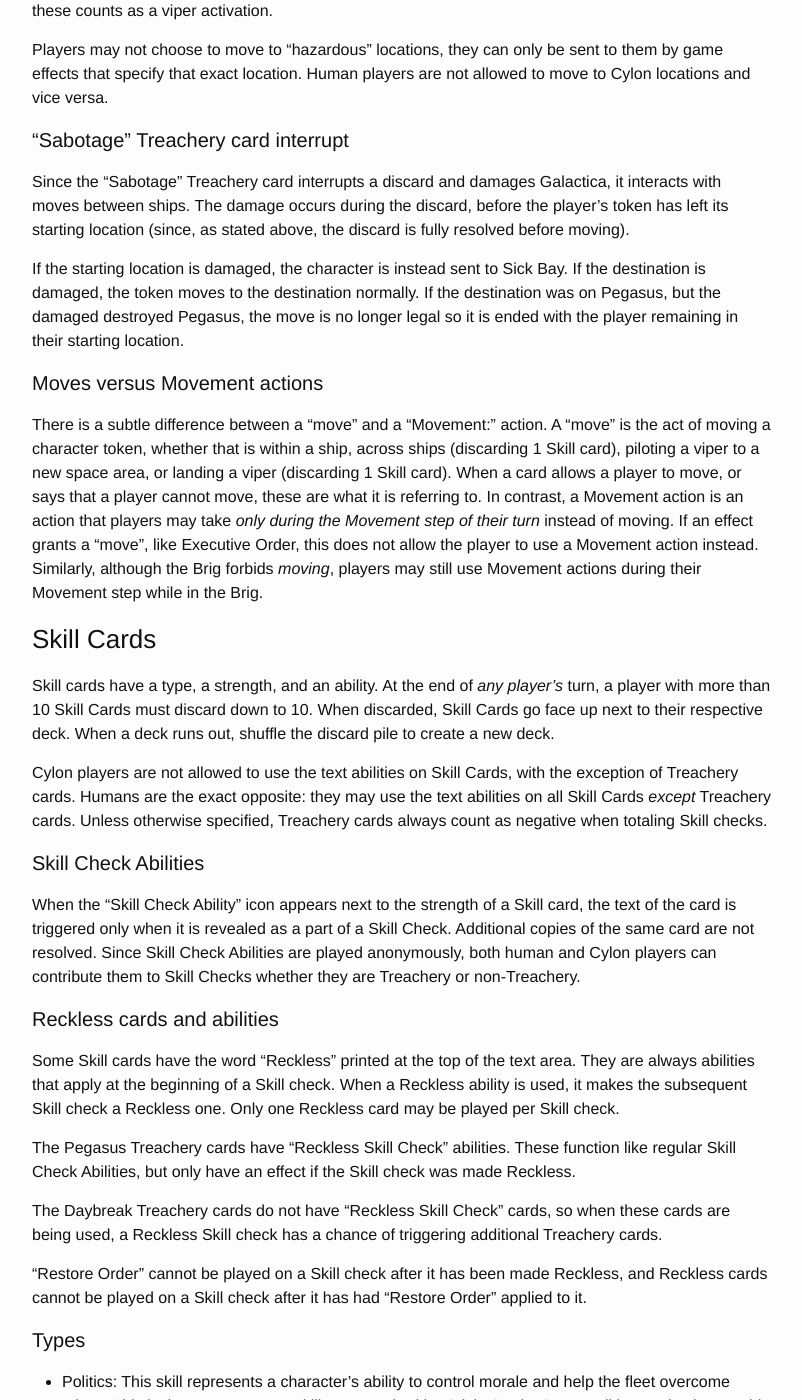
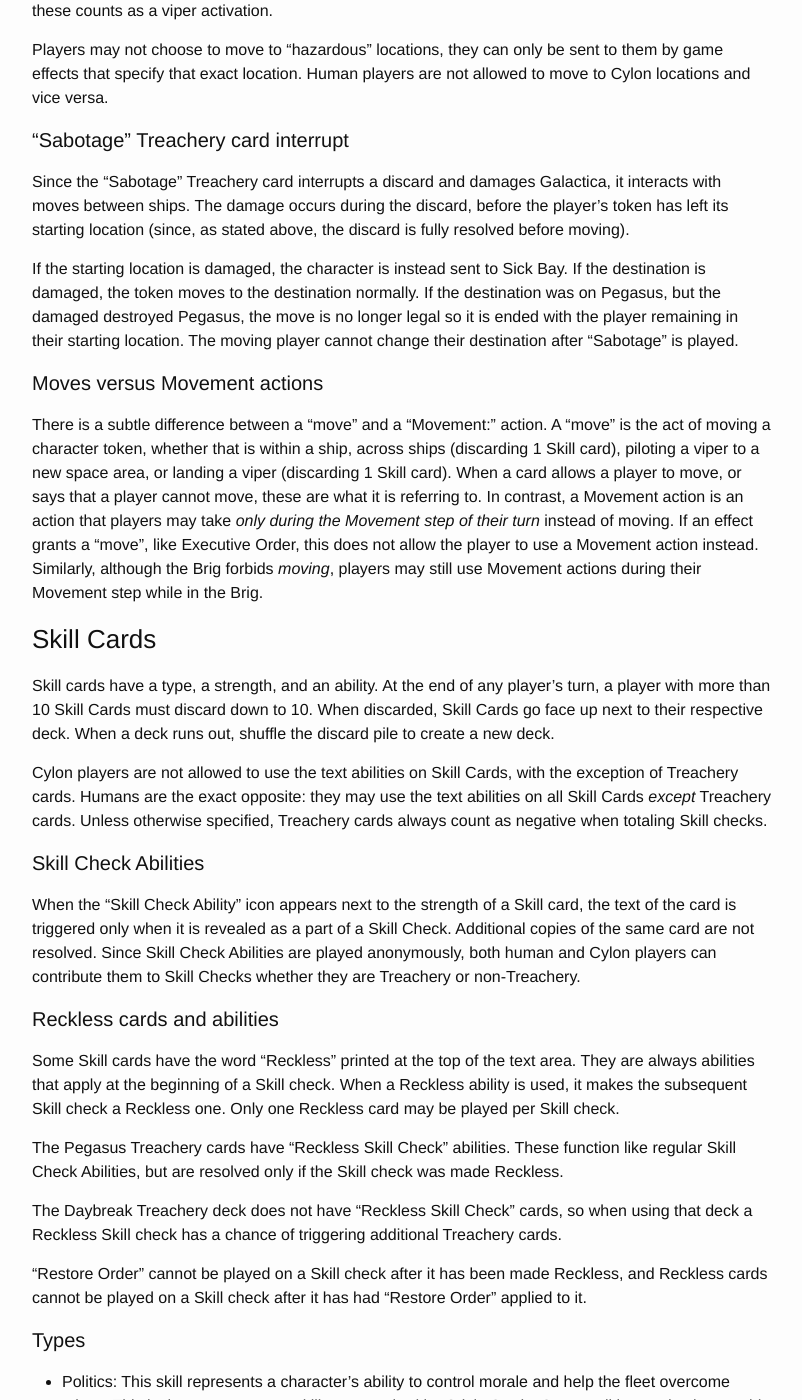
Before and after one commit to jbiatek/BSGRulebook, a Jekyll site: the page built from rulebook.md, in a window 1280 px wide and 1400 px high, scrolled down 11430 px. Shown: the whole window, without its empty margins (238-1040 px from the left). Built offline with Jekyll 4.4.1, drawn with Linux system fonts in a browser that asks for light colours; nearby versions of some CDN libraries; some of the changed text lies outside the part shown.

Commit message:
small corrections

```diff
--- a/rulebook.md
+++ b/rulebook.md
@@ -248,7 +248,7 @@ Players may not choose to move to "hazardous" locations, they can only be sent t
 
 Since the "Sabotage" Treachery card interrupts a discard and damages Galactica, it interacts with moves between ships. The damage occurs during the discard, before the player's token has left its starting location (since, as stated above, the discard is fully resolved before moving).
 
-If the starting location is damaged, the character is instead sent to Sick Bay. If the destination is damaged, the token moves to the destination normally. If the destination was on Pegasus, but the damaged destroyed Pegasus, the move is no longer legal so it is ended with the player remaining in their starting location.
+If the starting location is damaged, the character is instead sent to Sick Bay. If the destination is damaged, the token moves to the destination normally. If the destination was on Pegasus, but the damaged destroyed Pegasus, the move is no longer legal so it is ended with the player remaining in their starting location. The moving player cannot change their destination after "Sabotage" is played.
 
 #### Moves versus Movement actions
 
@@ -256,7 +256,7 @@ There is a subtle difference between a "move" and a "Movement:" action. A "move"
 
 ### Skill Cards
 
-Skill cards have a type, a strength, and an ability. At the end of *any player's* turn, a player with more than 10 Skill Cards must discard down to 10. When discarded, Skill Cards go face up next to their respective deck. When a deck runs out, shuffle the discard pile to create a new deck.
+Skill cards have a type, a strength, and an ability. At the end of any player's turn, a player with more than 10 Skill Cards must discard down to 10. When discarded, Skill Cards go face up next to their respective deck. When a deck runs out, shuffle the discard pile to create a new deck.
 
 Cylon players are not allowed to use the text abilities on Skill Cards, with the exception of Treachery cards. Humans are the exact opposite: they may use the text abilities on all Skill Cards *except* Treachery cards. Unless otherwise specified, Treachery cards always count as negative when totaling Skill checks.
 
@@ -268,12 +268,11 @@ When the "Skill Check Ability" icon appears next to the strength of a Skill card
 
 Some Skill cards have the word "Reckless" printed at the top of the text area. They are always abilities that apply at the beginning of a Skill check. When a Reckless ability is used, it makes the subsequent Skill check a Reckless one. Only one Reckless card may be played per Skill check.
 
-The Pegasus Treachery cards have "Reckless Skill Check" abilities. These function like regular Skill Check Abilities, but only have an effect if the Skill check was made Reckless.
+The Pegasus Treachery cards have "Reckless Skill Check" abilities. These function like regular Skill Check Abilities, but are resolved only if the Skill check was made Reckless.
 
-The Daybreak Treachery cards do not have "Reckless Skill Check" cards, so when these cards are being used, a Reckless Skill check has a chance of triggering additional Treachery cards.
+The Daybreak Treachery deck does not have "Reckless Skill Check" cards, so when using that deck a Reckless Skill check has a chance of triggering additional Treachery cards.
 
 "Restore Order" cannot be played on a Skill check after it has been made Reckless, and Reckless cards cannot be played on a Skill check after it has had "Restore Order" applied to it.
-
 
 #### Types
 - Politics: This skill represents a character’s ability to control morale and help the fleet overcome crises. This is the most common skill type required by Crisis Cards. Some politics cards also provide the ability to allow a player draw Skill Cards from outside his skill set.
@@ -290,13 +289,13 @@ To create the Destiny deck, take two of each type of Skill Card (including Treac
 
 ### Crisis card resolution
 
-1. Draw Crisis card
-2. Reveal Crisis card and read it
-   - Starbuck's "Secret Destiny" takes place before Baltar's "Delusional Intuition" (Baltar's text should really say "after revealing")
-3. Resolve "[Someone] Chooses" event, if any
-   - Lee Adama's "Choose a Different Path" adds a new choice that *may* be chosen
-    - Helo’s "Moral Compass" forces a specific choice that *must* be chosen
-4. Follow the Skill Check procedure if a Skill Check has been chosen
+1. Draw a Crisis card.
+2. Reveal the Crisis card and read it.
+   - Starbuck's "Secret Destiny" takes place before Baltar's "Delusional Intuition". (Baltar's text should really say "after revealing".)
+3. Resolve "[Someone] Chooses" event, if any.
+   - Lee Adama's "Choose a Different Path" adds a new box that *may* be chosen.
+    - Helo’s "Moral Compass" *forces* a specific box to be chosen.
+4. Follow the Skill Check procedure if a Skill Check is to be performed.
 
 When resolving a result with multiple Cylon activations, resolve them in left to right order.
 
```
